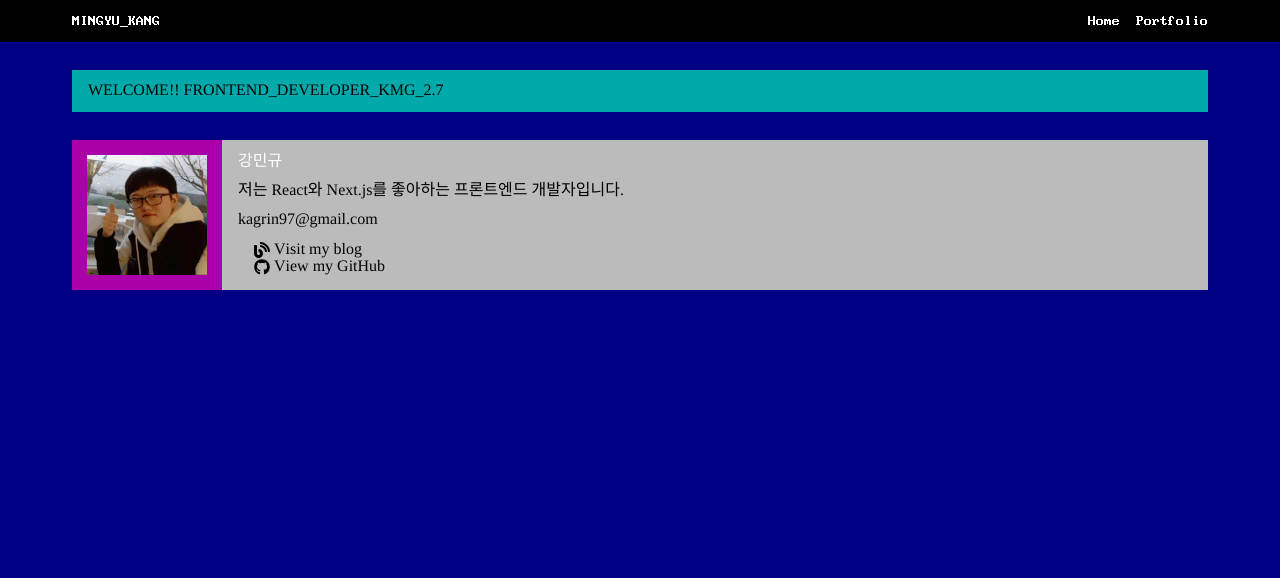
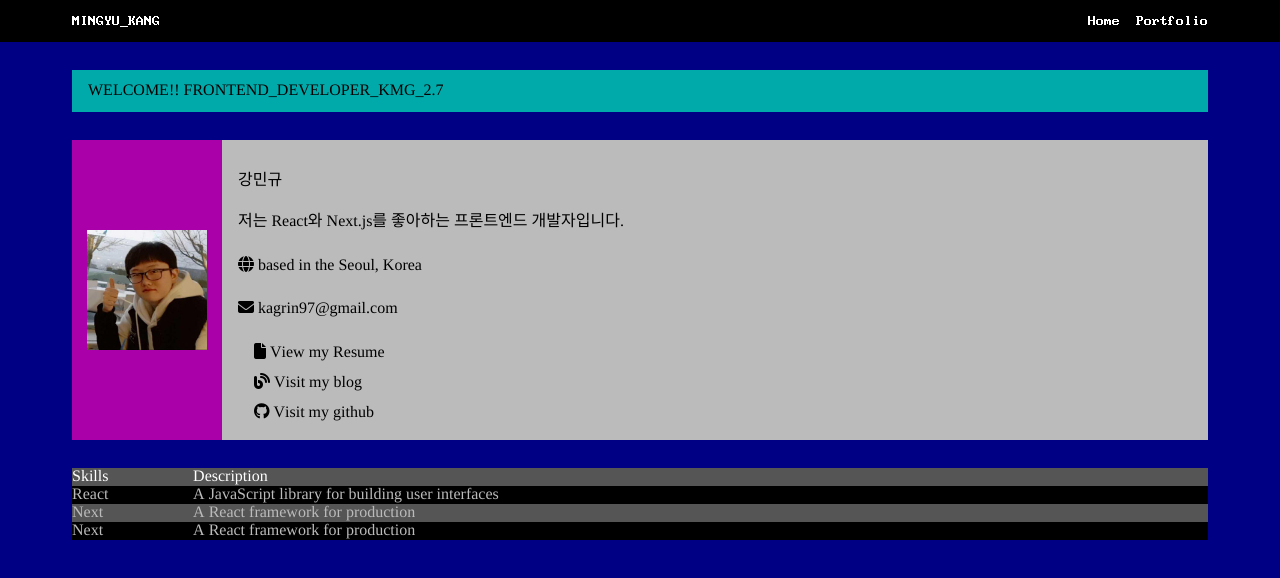
Before and after one commit to kagrin97/Portfolio, a React app: page / in a window 1280 px wide. Shown: the top 578 px of the page. Built offline with nearby package versions, Linux system fonts and the light colour scheme; a web font is replaced by a local one.

Commit message:
feat : Profile 컴포넌트 구현 및 info.ts에 나의 대한 정보를 삽입 및 꺼내서 Profile에서 사용

```diff
--- a/package.json
+++ b/package.json
@@ -19,7 +19,6 @@
     "react": "^18.2.0",
     "react-bootstrap": "^2.7.2",
     "react-dom": "^18.2.0",
-    "react-icons": "^4.8.0",
     "react-router-dom": "^6.9.0"
   },
   "devDependencies": {
--- a/public/index.html
+++ b/public/index.html
@@ -3,6 +3,7 @@
     <meta charset="UTF-8" />
     <meta name="viewport" content="width=device-width, initial-scale=1.0" />
     <link rel="stylesheet" href="./BOOTSTRA.384/css/bootstrap.min.css" />
+    <script src="https://kit.fontawesome.com/242fe179a9.js" crossorigin="anonymous"></script>
     <script src="https://code.jquery.com/jquery-3.6.0.min.js"></script>
     <title>Portfolio-강민규</title>
   </head>
--- a/src/components/Profile.css
+++ b/src/components/Profile.css
@@ -1,10 +1,14 @@
 .card {
   flex-direction: row !important;
+  height: 100%;
+  max-height: 300px;
 }
-
+.card-title {
+  color: black;
+}
 .card-header {
   width: 30%;
-  height: 150px;
+  height: 100%;
   display: flex;
   justify-content: center;
   align-items: center;
@@ -19,7 +23,7 @@
 
 .card-body {
   width: 70%;
-  height: 150px;
+  height: 100%;
   display: flex;
   flex-direction: column;
   justify-content: space-around;
--- a/src/components/Profile.tsx
+++ b/src/components/Profile.tsx
@@ -1,6 +1,7 @@
 import React from 'react';
 import { Card, Image, Button } from 'react-bootstrap';
-import { FaBlog, FaGithub } from 'react-icons/fa';
+
+import { info } from '../data/info';
 
 import './Profile.css';
 
@@ -11,17 +12,23 @@ function Profile() {
         <Image src="/imgs/아바타.jpg" className="Image" />
       </Card.Header>
       <Card.Body className="">
-        <Card.Title className="mt-1">강민규</Card.Title>
-        <Card.Text className="my-2">
-          저는 React와 Next.js를 좋아하는 프론트엔드 개발자입니다.
-        </Card.Text>
-        <Card.Text className="">kagrin97@gmail.com</Card.Text>
-        <Button variant="primary" href="https://myblog.com">
-          <FaBlog /> Visit my blog
-        </Button>
-        <Button variant="secondary" target="_blank" href="https://github.com/kagrin97">
-          <FaGithub /> View my GitHub
-        </Button>
+        <Card.Title className="mt-2">{info.name}</Card.Title>
+        <Card.Text className="my-2">{info.bio}</Card.Text>
+        {info.miniBio.map((bio: any, index: number) => {
+          return (
+            <Card.Text key={index}>
+              <i className={bio.icon} aria-hidden="true" /> {bio.text}
+            </Card.Text>
+          );
+        })}
+
+        {info.socials.map((social: any, index: number) => {
+          return (
+            <Button key={index} href={social.link} target="_blank">
+              <i className={social.icon} aria-hidden="true" /> {social.label}
+            </Button>
+          );
+        })}
       </Card.Body>
     </Card>
   );
--- /dev/null
+++ b/src/components/Skills.tsx
@@ -0,0 +1,30 @@
+import React from 'react';
+import Table from 'react-bootstrap/Table';
+
+function Skills() {
+  return (
+    <Table striped bordered hover variant="primary" className="mt-5">
+      <thead>
+        <tr>
+          <th>Skills</th>
+          <th>Description</th>
+        </tr>
+      </thead>
+      <tbody>
+        <tr>
+          <td>React</td>
+          <td>A JavaScript library for building user interfaces</td>
+        </tr>
+        <tr>
+          <td>Next</td>
+          <td>A React framework for production</td>
+        </tr>
+        <tr>
+          <td>Next</td>
+          <td>A React framework for production</td>
+        </tr>
+      </tbody>
+    </Table>
+  );
+}
+export default Skills;
--- /dev/null
+++ b/src/data/info.ts
@@ -0,0 +1,62 @@
+export const info = {
+  name: '강민규',
+  bio: '저는 React와 Next.js를 좋아하는 프론트엔드 개발자입니다.',
+  miniBio: [
+    {
+      icon: 'fas fa-globe',
+      text: 'based in the Seoul, Korea',
+    },
+    {
+      icon: 'fa fa-envelope',
+      text: 'kagrin97@gmail.com',
+    },
+  ],
+  socials: [
+    {
+      link: '/resume/강민규_이력서(resume).pdf',
+      icon: 'fa fa-file',
+      label: 'View my Resume',
+    },
+    {
+      link: 'https://kagrin97-blog.vercel.app/',
+      icon: 'fa fa-blog',
+      label: 'Visit my blog',
+    },
+    {
+      link: 'https://github.com/kagrin97',
+      icon: 'fa fa-github',
+      label: 'Visit my github',
+    },
+  ],
+  skills: {
+    languages: [
+      ['TypeScript', '하'],
+      ['JavaScript', '하'],
+      ['HTML/CSS', '하'],
+      ['Python', '하'],
+    ],
+    frameworks: [
+      ['React', '하'],
+      ['Next.js', '하'],
+      ['Redux', '하'],
+      ['React-query', '최하'],
+      ['Express', '최하'],
+      ['Tailwind CSS', '하'],
+      ['Material UI', '하'],
+    ],
+    databases: [['MongoDB', '최하']],
+    cloudServices: [
+      ['AWS EC2', '최하'],
+      ['Vercel', '하'],
+      ['Cloudinary', '하'],
+    ],
+    tools: [
+      ['Git', '하'],
+      ['GitHub', '하'],
+      ['Postman', '최하'],
+      ['npm', '하'],
+      ['yarn', '최하'],
+    ],
+  },
+  portfolio: [],
+};
--- a/src/pages/Home.tsx
+++ b/src/pages/Home.tsx
@@ -2,6 +2,7 @@ import React from 'react';
 import { Container } from 'react-bootstrap';
 
 import Profile from '../components/Profile';
+import Skills from '../components/Skills';
 
 function Home() {
   return (
@@ -9,6 +10,7 @@ function Home() {
       <Container className="mt-5">
         <h1>WELCOME!! FRONTEND_DEVELOPER_KMG_2.7</h1>
         <Profile />
+        <Skills />
       </Container>
     </React.Fragment>
   );
```
Also changed, not shown: 2 other files (tests, documents, lock files or other folders).
